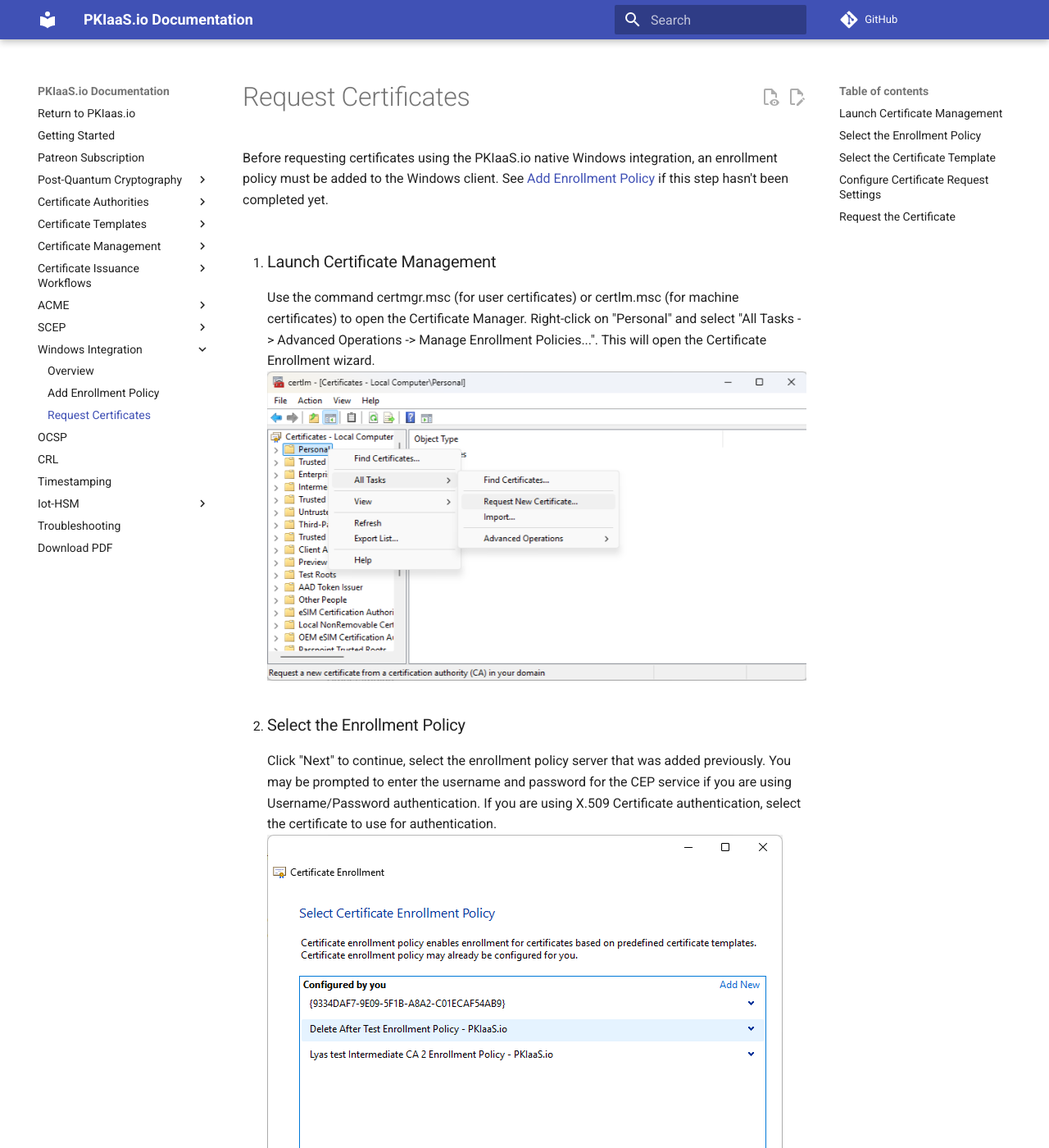
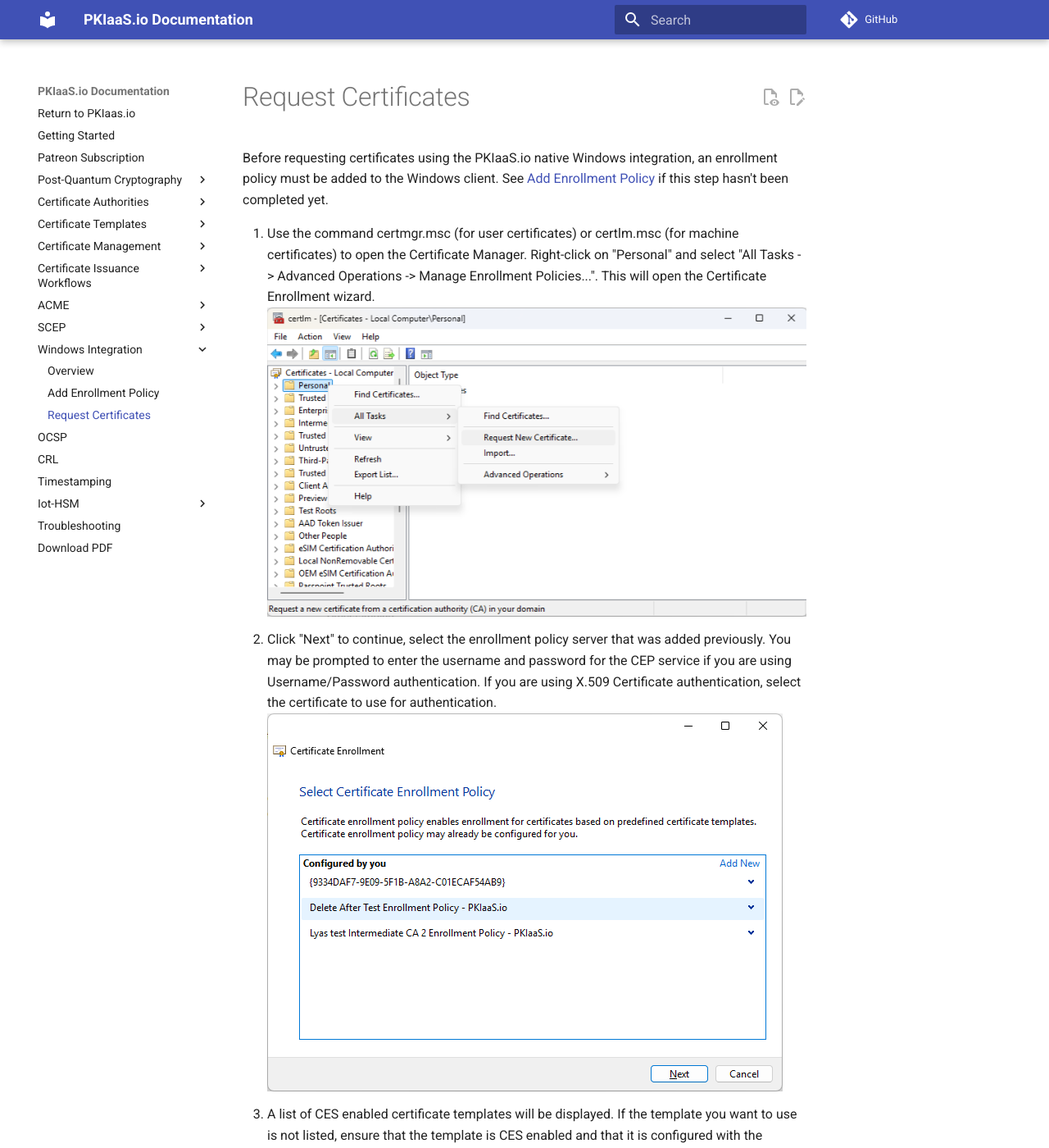
Before and after one commit to lspiehler/pkiaas-docs, an MkDocs documentation site: the page built from docs/windows-integration/request-certificates.md, in a window 1280 px wide and 1400 px high. Shown: the whole window at 82% size. Built offline with MkDocs 1.6.1 and Material for MkDocs 9.7.7, drawn with Linux system fonts in a browser that asks for light colours; comment, search, counter and statistics services are not loaded; some of the changed text lies outside the part shown.

Commit message:
remove number and bullet headers due to lack of support with starlight

```diff
--- a/docs/windows-integration/request-certificates.md
+++ b/docs/windows-integration/request-certificates.md
@@ -4,19 +4,14 @@
 ---
 Before requesting certificates using the PKIaaS.io native Windows integration, an enrollment policy must be added to the Windows client. See [Add Enrollment Policy](add-enrollment-policy.md) if this step hasn't been completed yet.
 
-1. ### Launch Certificate Management
-Use the command certmgr.msc (for user certificates) or certlm.msc (for machine certificates) to open the Certificate Manager. Right-click on "Personal" and select "All Tasks -> Advanced Operations -> Manage Enrollment Policies...". This will open the Certificate Enrollment wizard.
+1. Use the command certmgr.msc (for user certificates) or certlm.msc (for machine certificates) to open the Certificate Manager. Right-click on "Personal" and select "All Tasks -> Advanced Operations -> Manage Enrollment Policies...". This will open the Certificate Enrollment wizard.
 ![Request New Certificate](../images/request-new-certificate.png)
-2. ### Select the Enrollment Policy
-Click "Next" to continue, select the enrollment policy server that was added previously. You may be prompted to enter the username and password for the CEP service if you are using Username/Password authentication. If you are using X.509 Certificate authentication, select the certificate to use for authentication.
+2. Click "Next" to continue, select the enrollment policy server that was added previously. You may be prompted to enter the username and password for the CEP service if you are using Username/Password authentication. If you are using X.509 Certificate authentication, select the certificate to use for authentication.
 ![Enrollment Policies](../images/enrollment-policies.png)
-3. ### Select the Certificate Template
-A list of CES enabled certificate templates will be displayed. If the template you want to use is not listed, ensure that the template is CES enabled and that it is configured with the correct template type (Computer or User) for the certificate you want to request. Select the template you want to use and click "Next".
+3. A list of CES enabled certificate templates will be displayed. If the template you want to use is not listed, ensure that the template is CES enabled and that it is configured with the correct template type (Computer or User) for the certificate you want to request. Select the template you want to use and click "Next".
 ![CES Enabled Templates](../images/ces-enabled-templates.png)
 **Note:** If a template was added or modified recently, it may take up to an hour for the changes to propagate to the Windows client due to caching. For immediate access to the new or modified template, the enrollment policy must be removed and re-added on the Windows client.
-4. ### Configure Certificate Request Settings
-Click the warning link beneath the template "More information is required to enroll for this certificate. Click here to configure settings." This will open the certificate properties dialog where you can configure the certificate request settings including subject attributes, subject alternative names (SANs), and cryptographic options. The options available will depend on the template configuration. Once you have configured the settings, click "OK" to close the dialog.
+4. Click the warning link beneath the template "More information is required to enroll for this certificate. Click here to configure settings." This will open the certificate properties dialog where you can configure the certificate request settings including subject attributes, subject alternative names (SANs), and cryptographic options. The options available will depend on the template configuration. Once you have configured the settings, click "OK" to close the dialog.
 ![Certificate Properties Dialog](../images/certificate-properties-dialog.png)
-5. ### Request the Certificate
-Finally, click "Enroll" to request the certificate. The certificate will be requested from the PKIaaS.io CES service using the selected template and the configured settings. Unless it is cached from a previous request, you will be prompted to enter the username and password associated with the template for the CES service. If the request is successful, the certificate will be issued and added to the "Personal" store in the Certificate Manager.
+5. Finally, click "Enroll" to request the certificate. The certificate will be requested from the PKIaaS.io CES service using the selected template and the configured settings. Unless it is cached from a previous request, you will be prompted to enter the username and password associated with the template for the CES service. If the request is successful, the certificate will be issued and added to the "Personal" store in the Certificate Manager.
 ![Certificate Enrollment](../images/certificate-enrollment.png)
```
Also changed, not shown: docs/windows-integration/add-enrollment-policy.md (+4 -7 lines).
